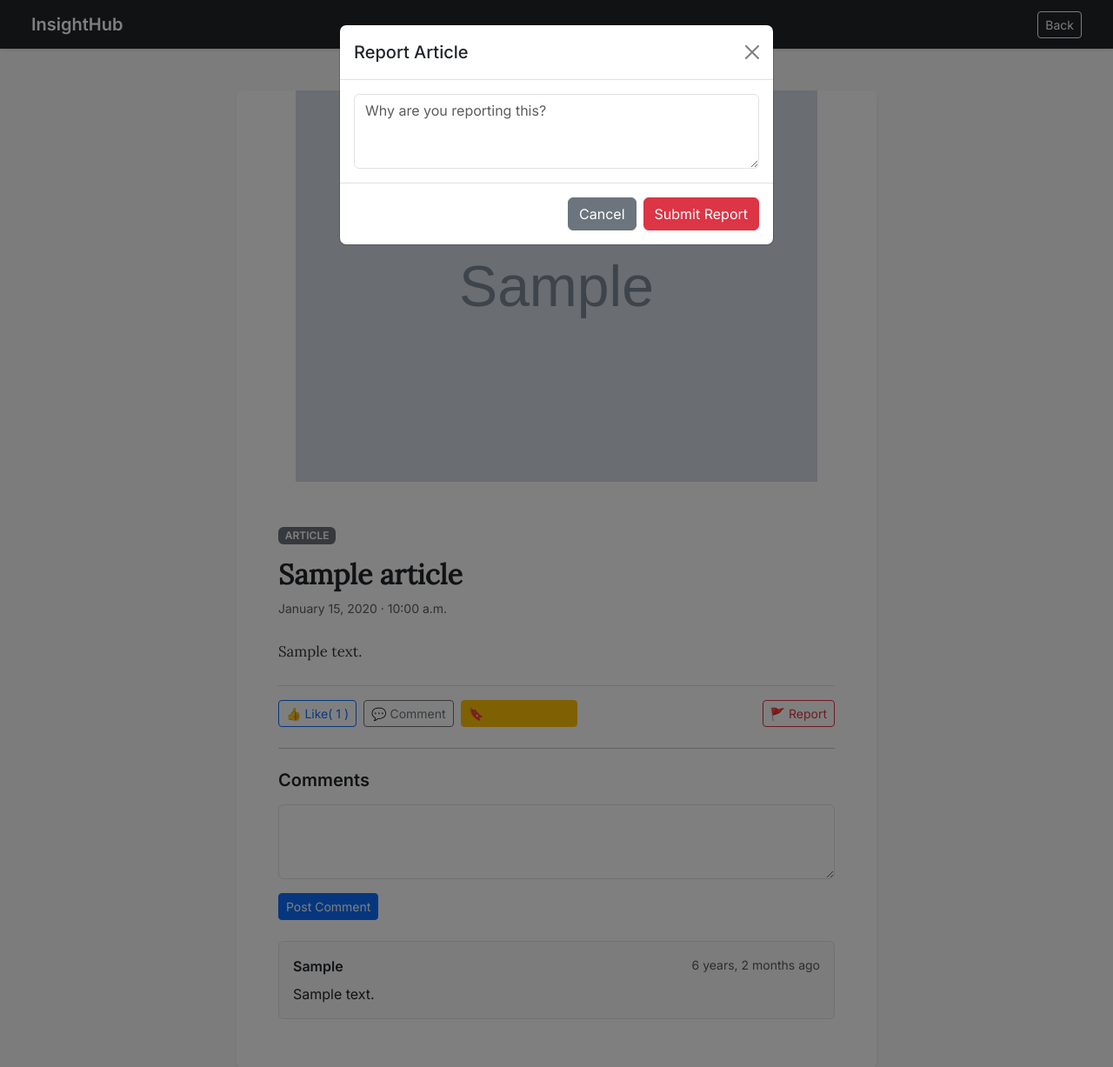
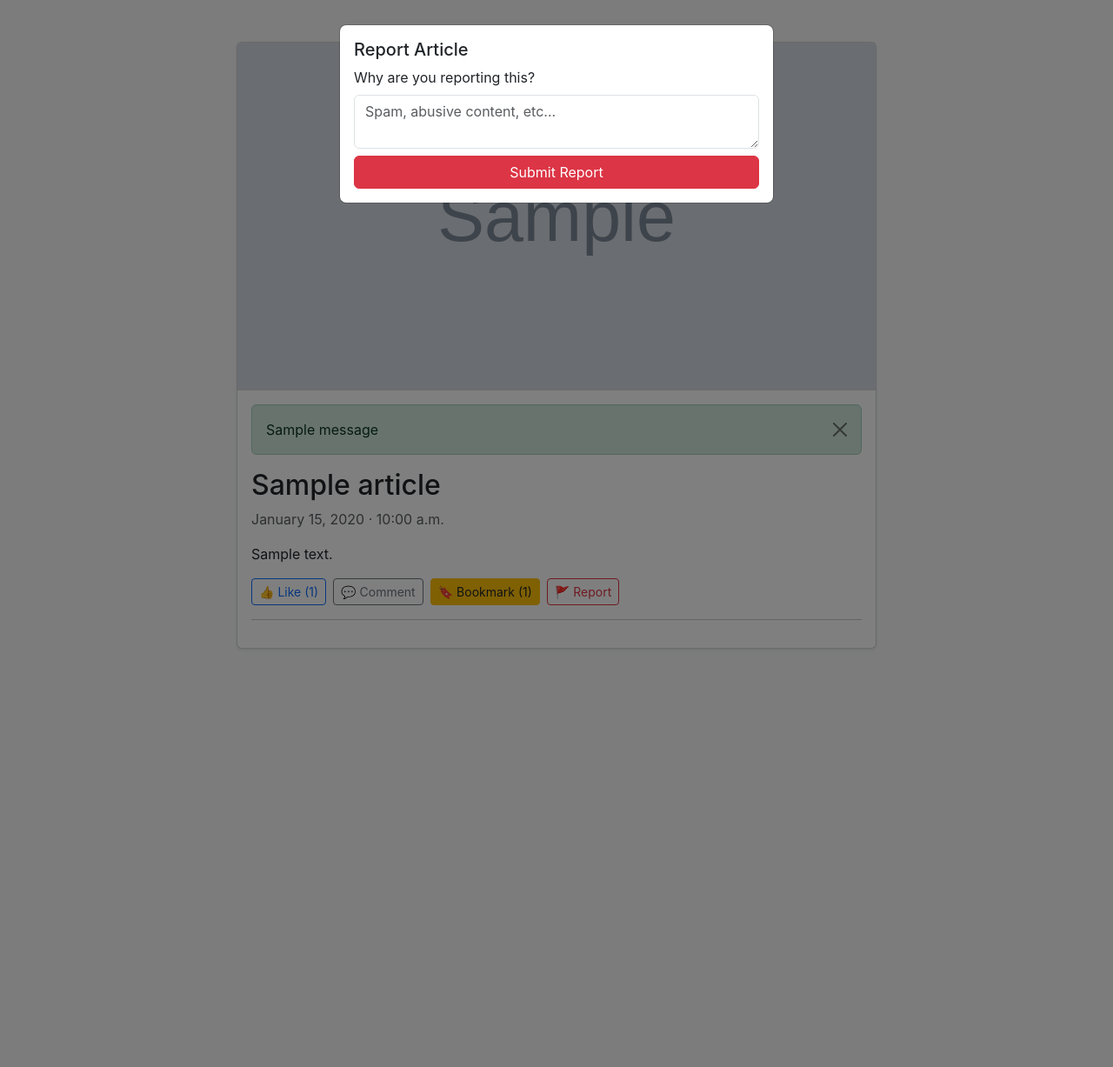
Before and after one commit to ghanshyam20/my-fullstack-project, a Django app: page /client/article/1/ in a window 1280 px wide, after a click on "🚩 Report". Shown: the top 1227 px of the page at 87% size. Run offline with Django 5.2, Linux system fonts and the light colour scheme; a user stored in the database is signed in; tables that the repository leaves empty hold one stand-in row (values such as "Sample post"); grey boxes marked "Sample" are stand-in pictures; one stand-in notice (Sample message) is shown.

Commit message:
comment system improved

```diff
--- a/client/static/client/css/article.css
+++ b/client/static/client/css/article.css
@@ -13,34 +13,27 @@ body {
     font-family: 'Lora', serif;
     font-size: 1.05rem;
     line-height: 1.8;
-    color: #333;
 }
 
 /* HERO IMAGE */
 .hero-img {
     width: 100%;
-    height: auto;
-    max-height: 450px;
-    object-fit: contain;
+    height: 400px;
+    object-fit: cover;
 }
 
-/* GRID IMAGE BOX (THIS FIXES YOUR PROBLEM) */
+/* GRID IMAGE */
 .image-box {
     width: 100%;
     height: 220px;
-    background: #f1f1f1;
-    display: flex;
-    align-items: center;
-    justify-content: center;
     overflow: hidden;
     border-radius: 6px;
 }
 
-/* IMAGE INSIDE BOX */
 .image-box img {
-    max-width: 100%;
-    max-height: 100%;
-    object-fit: contain;
+    width: 100%;
+    height: 100%;
+    object-fit: cover;
 }
 
 .clickable-img {
@@ -49,5 +42,5 @@ body {
 }
 
 .clickable-img:hover {
-    transform: scale(1.02);
+    transform: scale(1.03);
 }
--- a/client/static/client/js/article.js
+++ b/client/static/client/js/article.js
@@ -1,92 +1,173 @@
-function openImage(img) {
-    const modalImg = document.getElementById("modalImage");
-    modalImg.src = img.src;
-}
+document.addEventListener("DOMContentLoaded", () => {
 
 
-function toggleLike() {
-    const btn = document.getElementById("like-btn");
-    const url = btn.dataset.url;
+    const bookmarkBtn = document.getElementById("bookmark-btn");
+    const bookmarkCount = document.getElementById("bookmark-count");
 
-    fetch(url)
-        .then(res => res.json())
-        .then(data => {
+    const likeBtn = document.getElementById("like-btn");
+    const likeCount = document.getElementById("like-count");
 
-            // update count
-            document.getElementById('like-count').innerText = data.total_likes;
+    const commentToggle = document.getElementById("comment-toggle");
+    const commentBox = document.getElementById("comment-box");
 
-            // update button style
-            if (data.liked) {
-                btn.classList.remove("btn-outline-primary");
-                btn.classList.add("btn-primary");
-            } else {
-                btn.classList.remove("btn-primary");
-                btn.classList.add("btn-outline-primary");
-            }
-
-        });
-}
-
-function scrollToComments() {
-    const section = document.getElementById("comment-section");
-
-    if (section) {
-        section.scrollIntoView({ behavior: "smooth" });
-    }
-}
+    const reportBtn = document.getElementById("submit-report");
 
 
-function toggleBookmark() {
-    const btn = document.getElementById("bookmark-btn");
-    const url = btn.dataset.url;
+    let controller = null;
 
-    fetch(url)
-        .then(res => res.json())
-        .then(data => {
+    bookmarkBtn?.addEventListener("click", async (e) => {
+        e.preventDefault();
 
-            // update count
-            document.getElementById("bookmark-count").innerText = data.total_bookmarks;
 
-            // toggle style
-            if (data.bookmarked) {
-                btn.classList.remove("btn-outline-warning");
-                btn.classList.add("btn-warning");
-            } else {
-                btn.classList.remove("btn-warning");
-                btn.classList.add("btn-outline-warning");
+        if (controller) controller.abort();
+        controller = new AbortController();
+
+        try {
+            const res = await fetch(bookmarkBtn.dataset.url, {
+                method: "POST",
+                headers: {
+                    "X-CSRFToken": getCSRFToken()
+                },
+                signal: controller.signal
+            });
+
+            const data = await res.json();
+
+
+            bookmarkCount.textContent = data.total_bookmarks;
+
+
+            bookmarkBtn.classList.toggle("btn-warning", data.bookmarked);
+            bookmarkBtn.classList.toggle("text-dark", data.bookmarked);
+            bookmarkBtn.classList.toggle("btn-outline-warning", !data.bookmarked);
+
+        } catch (err) {
+            if (err.name !== "AbortError") {
+                console.error("Bookmark error:", err);
             }
+        }
+    });
 
+
+    likeBtn?.addEventListener("click", async () => {
+
+        const res = await fetch(likeBtn.dataset.url);
+        const data = await res.json();
+
+        likeCount.textContent = data.total_likes;
+
+        likeBtn.classList.toggle("btn-primary", data.liked);
+        likeBtn.classList.toggle("btn-outline-primary", !data.liked);
+    });
+
+commentToggle?.addEventListener("click", (e) => {
+    e.stopPropagation();
+    commentBox.classList.toggle("d-none");
+});
+
+
+document.addEventListener("click", (e) => {
+    if (!commentBox.contains(e.target) && !commentToggle.contains(e.target)) {
+        commentBox.classList.add("d-none");
+    }
+});
+
+
+    document.querySelectorAll(".clickable-img").forEach(img => {
+        img.addEventListener("click", () => {
+            document.getElementById("modalImage").src =
+                img.dataset.img || img.src;
+
+            new bootstrap.Modal(document.getElementById("imageModal")).show();
         });
-}
+    });
 
-function submitReport(articleId) {
-    const reason = document.getElementById("report-reason").value;
 
-    fetch(`/client/report/${articleId}/`, {
-        method: "POST",
-        headers: {
-            "Content-Type": "application/x-www-form-urlencoded",
-            "X-CSRFToken": getCSRFToken()
-        },
-        body: `reason=${reason}`
-    })
-    .then(res => res.json())
-    .then(data => {
+    reportBtn?.addEventListener("click", async () => {
 
-        if (data.status === "reported") {
-            alert("Report submitted ");
-        } else {
-            alert("You already reported this ");
+        const reason = document.getElementById("report-reason").value.trim();
+
+        if (!reason) {
+            alert("Please enter a reason");
+            return;
         }
 
+        await fetch(`/client/report/${ARTICLE_ID}/`, {
+            method: "POST",
+            headers: {
+                "X-CSRFToken": getCSRFToken(),
+                "Content-Type": "application/x-www-form-urlencoded"
+            },
+            body: `reason=${encodeURIComponent(reason)}`
+        });
+
+        alert("Report submitted");
         location.reload();
     });
-}
+
+});
 
 
-// CSRF helper
+
 function getCSRFToken() {
     return document.cookie.split('; ')
         .find(row => row.startsWith('csrftoken'))
         ?.split('=')[1];
 }
+
+
+
+document.querySelectorAll(".edit-btn").forEach(btn => {
+    btn.addEventListener("click", () => {
+
+        const parent = document.getElementById(`comment-${btn.dataset.id}`);
+
+        const text = parent.querySelector(".comment-text");
+        const editBox = parent.querySelector(".edit-box");
+        const input = parent.querySelector(".edit-input");
+
+
+        input.value = btn.dataset.content;
+
+
+        text.classList.add("d-none");
+        editBox.classList.remove("d-none");
+    });
+});
+
+
+document.querySelectorAll(".cancel-edit").forEach(btn => {
+    btn.addEventListener("click", () => {
+        const parent = btn.closest(".border");
+
+        parent.querySelector(".comment-text").classList.remove("d-none");
+        parent.querySelector(".edit-box").classList.add("d-none");
+    });
+});
+
+document.querySelectorAll(".save-edit").forEach(btn => {
+    btn.addEventListener("click", async () => {
+
+        const id = btn.dataset.id;
+        const parent = document.getElementById(`comment-${id}`);
+        const input = parent.querySelector(".edit-input");
+
+        const res = await fetch(`/client/edit-comment/${id}/`, {
+            method: "POST",
+            headers: {
+                "X-CSRFToken": getCSRFToken(),
+                "Content-Type": "application/x-www-form-urlencoded"
+            },
+            body: `content=${encodeURIComponent(input.value)}`
+        });
+
+        const data = await res.json();
+
+        if (data.success) {
+            parent.querySelector(".comment-text").innerText = data.content;
+
+            parent.querySelector(".comment-text").classList.remove("d-none");
+            parent.querySelector(".edit-box").classList.add("d-none");
+        }
+    });
+});
--- a/client/templates/client/article_detail.html
+++ b/client/templates/client/article_detail.html
@@ -3,166 +3,89 @@
 <html lang="en">
   <head>
     <meta charset="UTF-8" />
-    <meta name="viewport" content="width=device-width, initial-scale=1.0" />
     <title>{{ article.title }}</title>
 
-    <!-- Bootstrap -->
+
     <link
       href="https://cdn.jsdelivr.net/npm/bootstrap@5.3.0/dist/css/bootstrap.min.css"
       rel="stylesheet"
     />
 
-    <!-- Fonts -->
-    <link
-      href="https://fonts.googleapis.com/css2?family=Lora&family=Inter:wght@400;500;600&display=swap"
-      rel="stylesheet"
-    />
 
-    <!-- Custom CSS -->
     <link rel="stylesheet" href="{% static 'client/css/article.css' %}" />
   </head>
 
   <body class="bg-light">
-    <!-- NAVBAR -->
-    <nav class="navbar navbar-dark bg-dark px-4 py-2 shadow-sm">
-      <div class="container-fluid">
-        <span class="navbar-brand fw-semibold">InsightHub</span>
-        <a
-          href="{% url 'client-dashboard' %}"
-          class="btn btn-outline-light btn-sm"
-          >Back</a
-        >
-      </div>
-    </nav>
-
-    <!-- MAIN -->
     <main class="container py-5">
       <div class="row justify-content-center">
         <div class="col-lg-8 col-md-10">
-          <!-- ARTICLE -->
-          <article class="card border-0 shadow-sm">
-            <!-- HERO IMAGE -->
+          <article class="card shadow-sm">
+
             {% if article.images.first %}
             <img
               src="{{ article.images.first.image.url }}"
-              class="card-img-top hero-img clickable-img"
-              data-bs-toggle="modal"
-              data-bs-target="#imageModal"
-              onclick="openImage(this)"
-              alt=""
+              class="hero-img clickable-img"
+              data-img="{{ article.images.first.image.url }}"
             />
             {% endif %}
 
-            <div class="card-body p-4 p-md-5">
-              <!-- CATEGORY -->
-              <span class="badge bg-secondary mb-3 text-uppercase small">
-                Article
-              </span>
+            <div class="card-body">
 
-              <!-- TITLE -->
-              <h1 class="article-title fw-bold mb-2">{{ article.title }}</h1>
+              {% if messages %} {% for message in messages %}
+              <div
+                class="alert alert-{{ message.tags }} alert-dismissible fade show mb-3"
+              >
+                {{ message }}
+                <button
+                  type="button"
+                  class="btn-close"
+                  data-bs-dismiss="alert"
+                ></button>
+              </div>
+              {% endfor %} {% endif %}
 
-              <!-- META -->
-              <p class="text-muted small mb-4">
+
+              <h2>{{ article.title }}</h2>
+
+              <p class="text-muted">
                 {{ article.date_posted|date:"F j, Y · g:i a" }}
               </p>
 
-              <!-- CONTENT -->
-              <div class="article-content mb-4">{{ article.content }}</div>
 
-              <!-- IMAGE GRID -->
-              {% with rest=article.images.all|slice:"1:" %} {% if rest %}
-              <div class="row g-3 mb-4">
-                {% for img in rest %}
-                <div class="col-md-6">
-                  <div class="image-box">
-                    <img
-                      src="{{ img.image.url }}"
-                      class="clickable-img"
-                      data-bs-toggle="modal"
-                      data-bs-target="#imageModal"
-                      onclick="openImage(this)"
-                      alt=""
-                    />
-                  </div>
-                </div>
-                {% endfor %}
-              </div>
-              {% endif %} {% endwith %}
+              <div class="mb-3">{{ article.content }}</div>
 
-              <!-- ACTION BAR -->
-              <div
-                class="d-flex justify-content-between align-items-center border-top pt-3 flex-wrap gap-2"
+
+              <div class="d-flex gap-2 flex-wrap">
+
+                <button
+                  id="like-btn"
+                  class="btn btn-outline-primary btn-sm"
+                  data-url="{% url 'toggle-like' article.id %}"
                 >
-                <div class="d-flex gap-2">
-                  <button
-                    class="btn btn-outline-primary btn-sm"
-                    id="like-btn"
-                    data-url="{% url 'toggle-like' article.id %}"
-                    onclick="toggleLike()"
-                  >
-                    👍 Like(<span id="like-count">
-                      {{article.like_set.count}}
-                    </span>
-                    )
+                  👍 Like (<span id="like-count"
+                    >{{ article.like_set.count }}</span
+                  >)
                 </button>
 
+
                 <button
+                  id="comment-toggle"
                   class="btn btn-outline-secondary btn-sm"
-                    onclick="scrollToComments()"
                 >
                   💬 Comment
                 </button>
 
+
                 <button
-                    class="btn btn-outline-warning btn-sm"
-                    {% if is_bookmarked %}
-                      style="background-color: #ffc107; border-color: #ffc107;"
-                    {% endif %}
                   id="bookmark-btn"
                   data-url="{% url 'toggle-bookmark' article.id %}"
-                    onclick="toggleBookmark()"
+                  class="btn btn-sm {% if is_bookmarked %}btn-warning text-dark{% else %}btn-outline-warning{% endif %}"
                 >
-                    🔖 Bookmark (
-                    <span id="bookmark-count">
-                      {{ article.bookmark_set.count }}
-                    </span>
-                    )
+                  🔖 Bookmark (<span id="bookmark-count"
+                    >{{ article.bookmark_set.count }}</span
+                  >)
                 </button>
-                </div>
 
-
-               <div class="modal fade" id="reportModal" tabindex="-1">
-  <div class="modal-dialog">
-    <div class="modal-content">
-
-      <div class="modal-header">
-        <h5 class="modal-title">Report Article</h5>
-        <button type="button" class="btn-close" data-bs-dismiss="modal"></button>
-      </div>
-
-      <div class="modal-body">
-
-        <textarea id="report-reason"
-                  class="form-control"
-                  rows="3"
-                  placeholder="Why are you reporting this?"
-                  required></textarea>
-
-      </div>
-
-      <div class="modal-footer">
-        <button class="btn btn-secondary" data-bs-dismiss="modal">Cancel</button>
-
-        <button class="btn btn-danger"
-                onclick="submitReport({{ article.id }})">
-            Submit Report
-        </button>
-      </div>
-
-    </div>
-  </div>
-</div>
 
                 <button
                   class="btn btn-outline-danger btn-sm"
@@ -173,44 +96,82 @@
                 </button>
               </div>
 
-              <hr class="my-4" />
+              <hr />
 
-              <h5 id="comment-section" class="fw-bold mb-3">Comments</h5>
+
+              <div id="comment-box" class="d-none">
+                <h6 class="mb-3">Comments</h6>
+
+
+                <div id="comment-list">
+                  {% for comment in comments %}
+                  <div
+                    class="border rounded p-2 mb-2"
+                    id="comment-{{ comment.id }}"
+                  >
+                    <div class="d-flex justify-content-between">
+                      <strong>
+                        {{ comment.user.first_name|default:comment.user.email }}
+                      </strong>
+
+                      {% if comment.user == request.user %}
+                      <div class="d-flex gap-2">
+
+                        <button
+                          class="btn btn-sm btn-link p-0 edit-btn"
+                          data-id="{{ comment.id }}"
+                          data-content="{{ comment.content }}"
+                        >
+                          Edit
+                        </button>
+
+
+                        <a
+                          href="{% url 'delete-comment' comment.id %}"
+                          class="text-danger small"
+                        >
+                          Delete
+                        </a>
+                      </div>
+                      {% endif %}
+                    </div>
+
+
+                    <p class="mb-1 comment-text">{{ comment.content }}</p>
+
+
+                    <div class="edit-box d-none mt-2">
+                      <textarea class="form-control mb-2 edit-input"></textarea>
+
+                      <button
+                        class="btn btn-sm btn-success save-edit"
+                        data-id="{{ comment.id }}"
+                      >
+                        Save
+                      </button>
+
+                      <button class="btn btn-sm btn-secondary cancel-edit">
+                        Cancel
+                      </button>
+                    </div>
+
+                    <small class="text-muted">{{ comment.date_posted }}</small>
+                  </div>
+                  {% endfor %}
+                </div>
+
 
                 <form method="POST" action="{% url 'add-comment' article.id %}">
                   {% csrf_token %}
-
-                <div class="mb-3">
                   <textarea
                     name="content"
-                    class="form-control"
-                    rows="3"
-                    placeholder="Write your comment..."
+                    class="form-control mb-2"
+                    placeholder="Write a comment..."
                     required
-                  >
-                  </textarea>
-                </div>
+                  ></textarea>
 
-                <button class="btn btn-primary btn-sm">Post Comment</button>
+                  <button class="btn btn-primary btn-sm">Post</button>
                 </form>
-
-              <div class="mt-4">
-                {% for comment in comments %}
-
-                <div class="border rounded p-3 mb-2 bg-light">
-                  <div class="d-flex justify-content-between">
-                    <strong>{{ comment.user.first_name }}</strong>
-                    <small class="text-muted">
-                      {{ comment.date_posted|timesince }} ago
-                    </small>
-                  </div>
-
-                  <p class="mb-0 mt-2">{{ comment.content }}</p>
-                </div>
-
-                {% empty %}
-                <p class="text-muted">No comments yet.</p>
-                {% endfor %}
               </div>
             </div>
           </article>
@@ -218,49 +179,41 @@
       </div>
     </main>
 
-    <!-- IMAGE MODAL -->
-    <div class="modal fade" id="imageModal" tabindex="-1">
-      <div class="modal-dialog modal-dialog-centered modal-lg">
-        <div class="modal-content bg-dark border-0">
-          <div class="modal-body p-0">
-            <img id="modalImage" src="" class="img-fluid w-100" />
-          </div>
+
+    <div class="modal fade" id="imageModal">
+      <div class="modal-dialog modal-lg">
+        <div class="modal-content">
+          <img id="modalImage" class="w-100" />
         </div>
       </div>
     </div>
 
 
-    <div class="modal fade" id="reportModal" tabindex="-1">
+    <div class="modal fade" id="reportModal">
       <div class="modal-dialog">
-    <div class="modal-content">
+        <div class="modal-content p-3">
+          <h5>Report Article</h5>
 
-      <div class="modal-header">
-        <h5 class="modal-title">Report Article</h5>
-        <button type="button" class="btn-close" data-bs-dismiss="modal"></button>
-      </div>
+          <label class="form-label">Why are you reporting this?</label>
 
-      <div class="modal-body">
+          <textarea
+            id="report-reason"
+            class="form-control mb-2"
+            placeholder="Spam, abusive content, etc..."
+          ></textarea>
 
-        <textarea id="report-reason"
-                  class="form-control"
-                  rows="3"
-                  placeholder="Why are you reporting this?"
-                  required></textarea>
-
-      </div>
-
-      <div class="modal-footer">
-        <button class="btn btn-secondary" data-bs-dismiss="modal">Cancel</button>
-
-        <button class="btn btn-danger"
-                onclick="submitReport({{ article.id }})">
+          <button id="submit-report" class="btn btn-danger">
             Submit Report
           </button>
         </div>
-
       </div>
     </div>
-</div>
+
+
+    <script>
+      const ARTICLE_ID = {{ article.id }};
+    </script>
+
     <script src="{% static 'client/js/article.js' %}"></script>
     <script src="https://cdn.jsdelivr.net/npm/bootstrap@5.3.0/dist/js/bootstrap.bundle.min.js"></script>
   </body>
--- a/client/urls.py
+++ b/client/urls.py
@@ -5,10 +5,13 @@ from .import views
 
 urlpatterns=[
     path('client-dashboard',views.client_dashboard,name="client-dashboard"),
-    #path('account-management',views.account_management,name="acco()
+
     path('article/<int:id>/', views.article_detail, name='article-detail'),
     path('toggle-like/<int:article_id>/', views.toggle_like, name='toggle-like'),
     path('comment/<int:article_id>/', views.add_comment, name='add-comment'),
     path('toggle-bookmark/<int:article_id>/', views.toggle_bookmark, name='toggle-bookmark'),
     path('report/<int:article_id>/', views.report_article, name='report-article'),
+    path('delete-comment/<int:comment_id>/', views.delete_comment, name='delete-comment'),
+    path('edit-comment/<int:comment_id>/', views.edit_comment, name='edit-comment'),
+    path('edit-comment/<int:comment_id>', views.edit_comment, name='edit-comment'),
 ]
--- a/client/views.py
+++ b/client/views.py
@@ -1,6 +1,9 @@
+from django.contrib import messages
+
 from django.shortcuts import get_object_or_404, redirect, render
 from client.models import Article, Like ,Comment,Bookmark,Report
 from django.contrib.auth.decorators import login_required
+from django.views.decorators.http import require_POST
 from django.http import JsonResponse
 
 #for the client
@@ -26,7 +29,8 @@ def article_detail(request, id):
     is_bookmarked=Bookmark.objects.filter(
         user=request.user,
         article=article
-    )
+    ).exists()
+
 
     return render(request, 'client/article_detail.html', {
         'article': article,
@@ -69,7 +73,6 @@ def toggle_like(request, article_id):
 
 
 
-from .models import Comment
 
 @login_required
 def add_comment(request, article_id):
@@ -84,33 +87,90 @@ def add_comment(request, article_id):
                 article=article,
                 content=content
             )
+            messages.success(request, "Comment added successfully.")
 
     return redirect('article-detail', id=article.id)
+
+
+@login_required
+def delete_comment(request, comment_id):
+
+    comment = get_object_or_404(Comment, id=comment_id)
+
+    # security: only owner can delete
+    if comment.user != request.user:
+        return redirect('article-detail', id=comment.article.id)
+
+    article_id = comment.article.id
+    comment.delete()
+
+    messages.success(request, "Comment deleted successfully.")
+    return redirect('article-detail', id=article_id)
+
+
+@login_required
+@require_POST
+
+def edit_comment(request, comment_id):
+
+    comment= get_object_or_404(Comment, id=comment_id)
+
+    if comment.user != request.user:
+        return JsonResponse({
+            "success": False,
+            "error": "Unauthorized"
+        }, status=403)
+
+
+    new_content = request.POST.get('content',"").strip()
+
+    if not new_content:
+        return JsonResponse({
+            "success": False,
+            "error": "Content cannot be empty"
+        }, status=400)
+
+    comment.content = new_content
+    comment.save()
+
+    return JsonResponse({
+        "success": True,
+        "content": comment.content,
+        "comment_id": comment.id
+    })
 
 
 
 
 @login_required
+@require_POST
 def toggle_bookmark(request, article_id):
     article = get_object_or_404(Article, id=article_id)
 
-    bookmark, created = Bookmark.objects.get_or_create(
+    existing = Bookmark.objects.filter(
         user=request.user,
         article=article
     )
 
-    if not created:
-        bookmark.delete()
+    if existing.exists():
+        existing.delete()
         bookmarked = False
     else:
+        Bookmark.objects.create(
+            user=request.user,
+            article=article
+        )
         bookmarked = True
 
-    total_bookmarks = Bookmark.objects.filter(article=article).count()
+    total = Bookmark.objects.filter(article=article).count()
 
     return JsonResponse({
-        'bookmarked': bookmarked,
-        'total_bookmarks': total_bookmarks
+        "bookmarked": bookmarked,
+        "total_bookmarks": total
     })
+
+
+
 
 
 
```
Also changed, not shown: client/migrations/0002_alter_report_unique_together.py (added), media/articles/3.png (added). Lines whose indentation alone changed are shown as unchanged.
